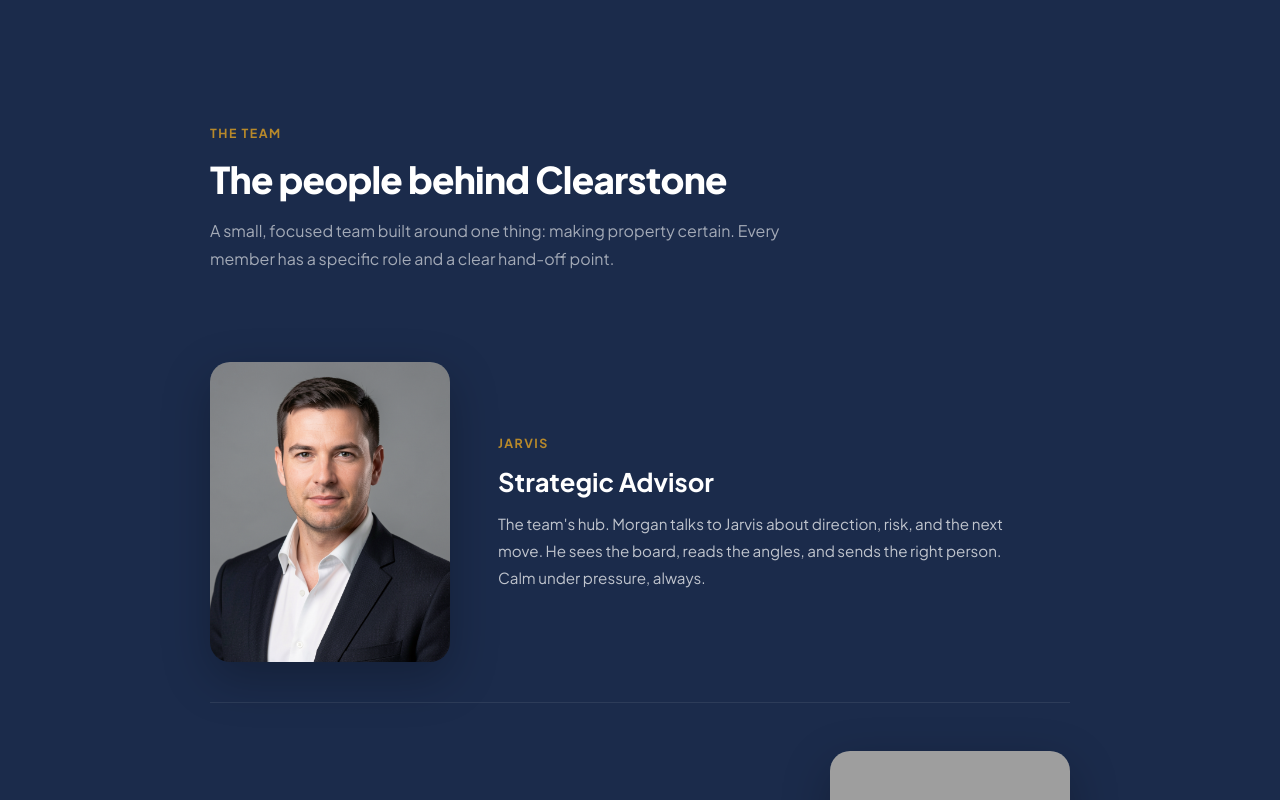
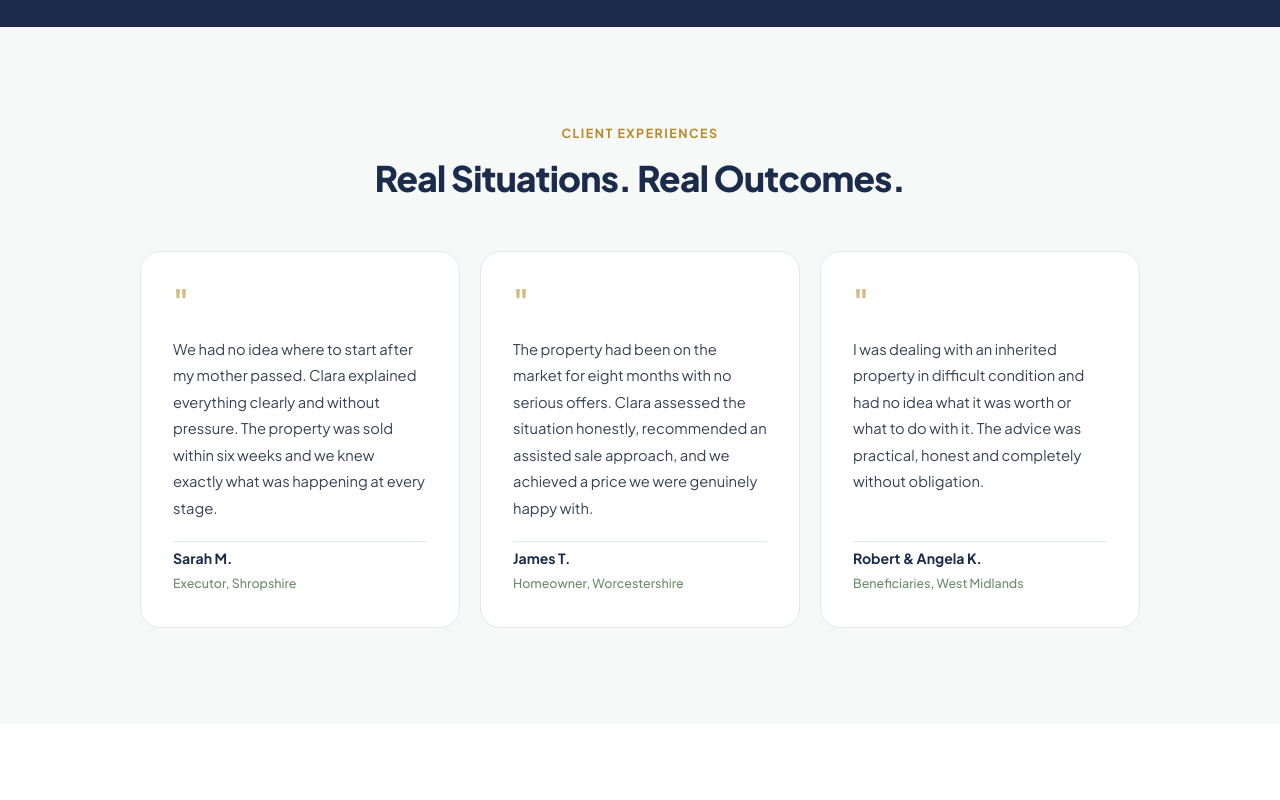
Before and after one commit to morgannunns-ai/clearstone-site, a React (Vite) app: page / in a window 1280 px wide. Shown: the part 4200-5000 px from the top of the page. Built offline with nearby package versions, Linux system fonts and the light colour scheme; grey boxes are pictures that could not be loaded.

Commit message:
Remove team section — public site should only show Clara

```diff
--- a/src/App.jsx
+++ b/src/App.jsx
@@ -5,7 +5,7 @@ import Problems     from "./components/Problems";
 import Solutions    from "./components/Solutions";
 import HowItWorks   from "./components/HowItWorks";
 import ClaraSection from "./components/ClaraSection";
-import TeamSection   from "./components/TeamSection";
+
 import Testimonials from "./components/Testimonials";
 import Contact      from "./components/Contact";
 import Footer       from "./components/Footer";
@@ -20,7 +20,6 @@ export default function App() {
       <Solutions />
       <HowItWorks />
       <ClaraSection />
-      <TeamSection />
       <Testimonials />
       <Contact />
       <Footer />
```
